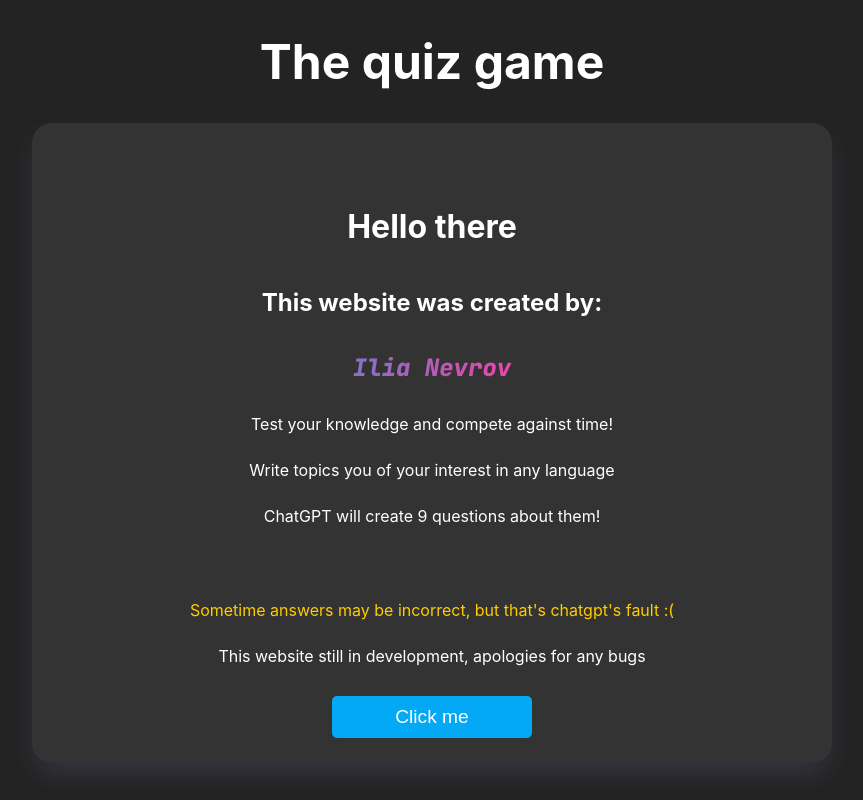
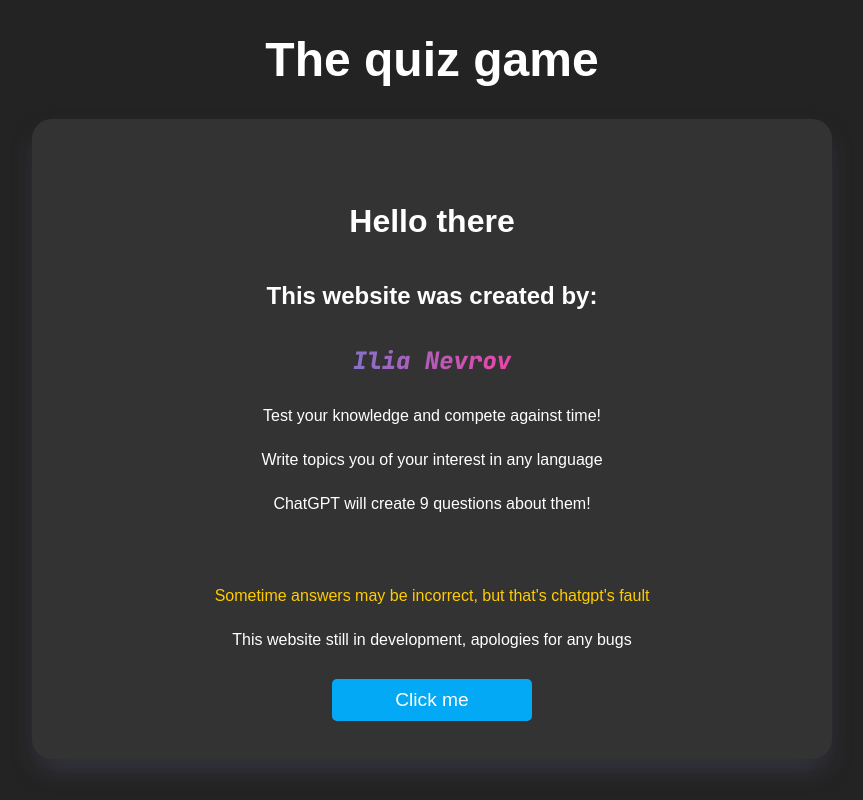
Before and after one commit to Superlllas2/quiz-website, a Vue app: page / in a window 1280 px wide. Shown: the whole page, without its empty margins (208-1071 px from the left). Built offline with nearby package versions, Linux system fonts and the light colour scheme.

Commit message:
Font change, text change, package update

```diff
--- a/package.json
+++ b/package.json
@@ -24,7 +24,7 @@
   },
   "devDependencies": {
     "@vitejs/plugin-vue": "^5.1.4",
-    "vite": "^5.4.10"
+    "vite": "^7.2.2"
   },
   "description": "This template should help get you started developing with Vue 3 in Vite.",
   "main": "vite.config.js",
--- a/src/assets/global.css
+++ b/src/assets/global.css
@@ -4,7 +4,7 @@
 }
 
 #app {
-    font-family: Inter, serif;
+    font-family: 'Ubuntu', sans-serif;
     color: rgb(255, 255, 255);
 }
 
--- a/src/components/Home.vue
+++ b/src/components/Home.vue
@@ -17,7 +17,7 @@ export default {
     <p class="text-home-page">Test your knowledge and compete against time!</p>
     <p class="text-home-page">Write topics you of your interest in any language</p>
     <p class="text-home-page">ChatGPT will create 9 questions about them!</p>
-    <p class="warning-home-page">Sometime answers may be incorrect, but that's chatgpt's fault :(</p>
+    <p class="warning-home-page">Sometime answers may be incorrect, but that's chatgpt's fault</p>
     <p class="text-home-page">This website still in development, apologies for any bugs</p>
     <button @click="navigateToAbout" class="home-page-button"> Click me</button>
   </div>
```
Also changed, not shown: 1 other file (tests, documents, lock files or other folders).
